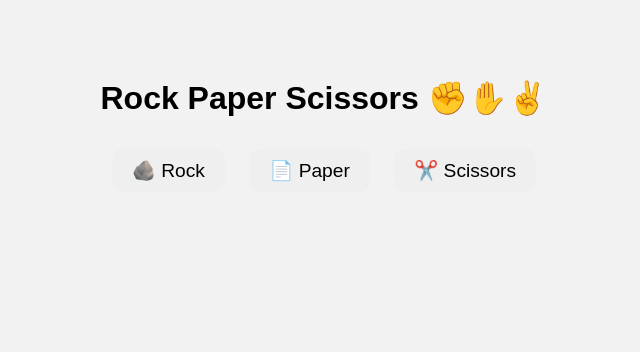
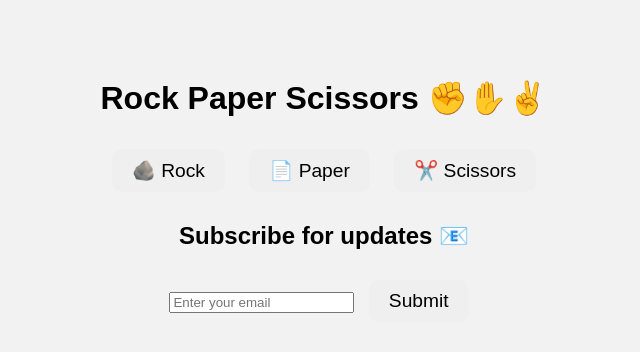
Before and after one commit to zedzed007/rock-paper, a plain HTML site: page index.html in a window 1280 px wide. Shown: the whole page, without its empty margins (316-956 px from the left). Drawn offline with Linux system fonts and the light colour scheme.

Commit message:
Add email subscription form to index.html
Added an email subscription section with a form.

```diff
--- a/index.html
+++ b/index.html
@@ -8,12 +8,23 @@
 </head>
 <body>
   <h1>Rock Paper Scissors ✊✋✌️</h1>
+
+  <!-- Game Buttons -->
   <div id="choices">
     <button onclick="play('rock')">🪨 Rock</button>
     <button onclick="play('paper')">📄 Paper</button>
     <button onclick="play('scissors')">✂️ Scissors</button>
   </div>
+
+  <!-- Game Result -->
   <div id="result"></div>
+
+  <!-- Email Subscription -->
+  <h2>Subscribe for updates 📧</h2>
+  <form action="https://formspree.io/f/mnqylrkw" method="POST">
+    <input type="email" name="email" placeholder="Enter your email" required>
+    <button type="submit">Submit</button>
+  </form>
 
   <script src="script.js"></script>
 </body>
```
